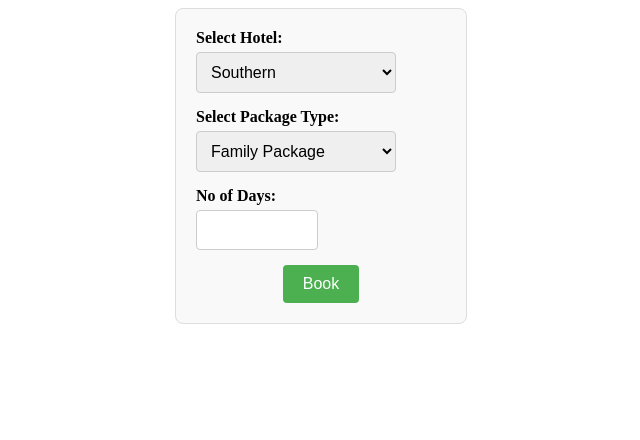
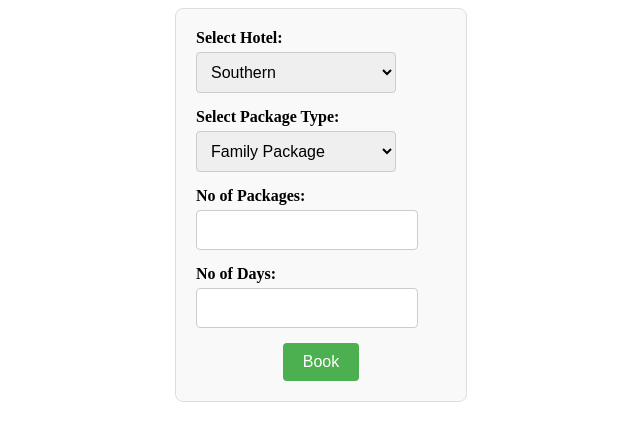
Before and after one commit to JaninduPramod/Microservice-Frontend, a React (Vite) app in the folder safetravels/: page / in a window 1280 px wide. Shown: the top 440 px of the page, without its empty margins (319-959 px from the left). Built offline with nearby package versions, Linux system fonts and the light colour scheme.

Commit message:
separated css file

```diff
--- a/safetravels/src/App.css
+++ b/safetravels/src/App.css
@@ -1,6 +1,50 @@
-.btnBook
-{
-    position: relative;
+.booking-container {
+    max-width: 250px;
+    margin: auto;
+    padding: 20px;
+    border: 1px solid #ddd;
+    border-radius: 8px;
+    background-color: #f9f9f9;
+}
 
-    left: 50px;
+.form-group {
+    margin-bottom: 15px;
 }
+
+.form-group label {
+    font-weight: bold;
+    margin-bottom: 5px;
+    display: block;
+}
+
+.form-group select,
+.form-group input {
+    width: 80%;
+    padding: 10px;
+    font-size: 16px;
+    border: 1px solid #ccc;
+    border-radius: 4px;
+}
+
+.input-number {
+    width: 40%;
+}
+
+.submit-btn {
+    padding: 10px 20px;
+    background-color: #4CAF50;
+    color: white;
+    border: none;
+    border-radius: 4px;
+    font-size: 16px;
+    cursor: pointer;
+    transition: background-color 0.3s;
+}
+
+.submit-btn:hover {
+    background-color: #45a049;
+}
+
+.center-align {
+    text-align: center;
+}
--- a/safetravels/src/Booking.jsx
+++ b/safetravels/src/Booking.jsx
@@ -1,19 +1,20 @@
 import React, { useState } from 'react';
+import './App.css';
 
 export default function BookingPage() {
-
     const [hotel, setHotel] = useState('');
     const [packageType, setPackageType] = useState('');
     const [noOfDays, setNoOfDays] = useState('');
+    const [noOfPackages, setNoOfPackages] = useState('');
 
     const handleSubmit = (e) => {
         e.preventDefault();
-
 
         const formData = {
             hotel_id: hotel === 'hotel1' ? 1 : hotel === 'hotel2' ? 2 : 3,
             package_id: packageType ==='family' ? 1 :packageType === 'couple' ?2:3,
             no_of_days: noOfDays,
+            no_of_packages: noOfPackages,
             booking_status: 'pending',
         };
 
@@ -30,13 +31,12 @@ export default function BookingPage() {
     };
 
   return (
-    <div style={{ maxWidth: '250px', margin: 'auto', padding: '20px', border: '1px solid #ddd', borderRadius: '8px', backgroundColor: '#f9f9f9' }}>
+    <div className="booking-container">
         <form onSubmit={handleSubmit}>
-            <div style={{ marginBottom: '15px' }}>
-                <label htmlFor="hotel" style={{ fontWeight: 'bold', marginBottom: '5px', display: 'block' }}>Select Hotel:</label>
+            <div className="form-group">
+                <label htmlFor="hotel">Select Hotel:</label>
                 <select
                     id="hotel"
-                    style={{ width: '80%', padding: '10px', fontSize: '16px', border: '1px solid #ccc', borderRadius: '4px' }}
                     value={hotel}
                     onChange={(e) => setHotel(e.target.value)}
                 >
@@ -46,11 +46,10 @@ export default function BookingPage() {
                 </select>
             </div>
 
-            <div style={{ marginBottom: '15px' }}>
-                <label htmlFor="package" style={{ fontWeight: 'bold', marginBottom: '5px', display: 'block' }}>Select Package Type:</label>
+            <div className="form-group">
+                <label htmlFor="package">Select Package Type:</label>
                 <select
                     id="package"
-                    style={{ width: '80%', padding: '10px', fontSize: '16px', border: '1px solid #ccc', borderRadius: '4px' }}
                     value={packageType}
                     onChange={(e) => setPackageType(e.target.value)}
                 >
@@ -60,28 +59,30 @@ export default function BookingPage() {
                 </select>
             </div>
 
-            <div style={{ marginBottom: '15px' }}>
-                <label htmlFor="days" style={{ fontWeight: 'bold', marginBottom: '5px', display: 'block' }}>No of Days:</label>
+            <div className="form-group">
+                <label htmlFor="noOfPackages">No of Packages:</label>
+                <input
+                    type="number"
+                    id="noOfPackages"
+                    className="input-number"
+                    value={noOfPackages}
+                    onChange={(e) => setNoOfPackages(e.target.value)}
+                />
+            </div>
+
+            <div className="form-group">
+                <label htmlFor="days">No of Days:</label>
                 <input
                     type="number"
                     id="days"
-                    style={{ width: '40%', padding: '10px', fontSize: '16px', border: '1px solid #ccc', borderRadius: '4px' }}
+                    className="input-number"
                     value={noOfDays}
                     onChange={(e) => setNoOfDays(e.target.value)}
                 />
             </div>
 
-            <div style={{ textAlign: 'center' }}>
-                <button type="submit" style={{
-                    padding: '10px 20px',
-                    backgroundColor: '#4CAF50',
-                    color: 'white',
-                    border: 'none',
-                    borderRadius: '4px',
-                    fontSize: '16px',
-                    cursor: 'pointer',
-                    transition: 'background-color 0.3s'
-                }}>
+            <div className="center-align">
+                <button type="submit" className="submit-btn">
                     Book
                 </button>
             </div>
```
